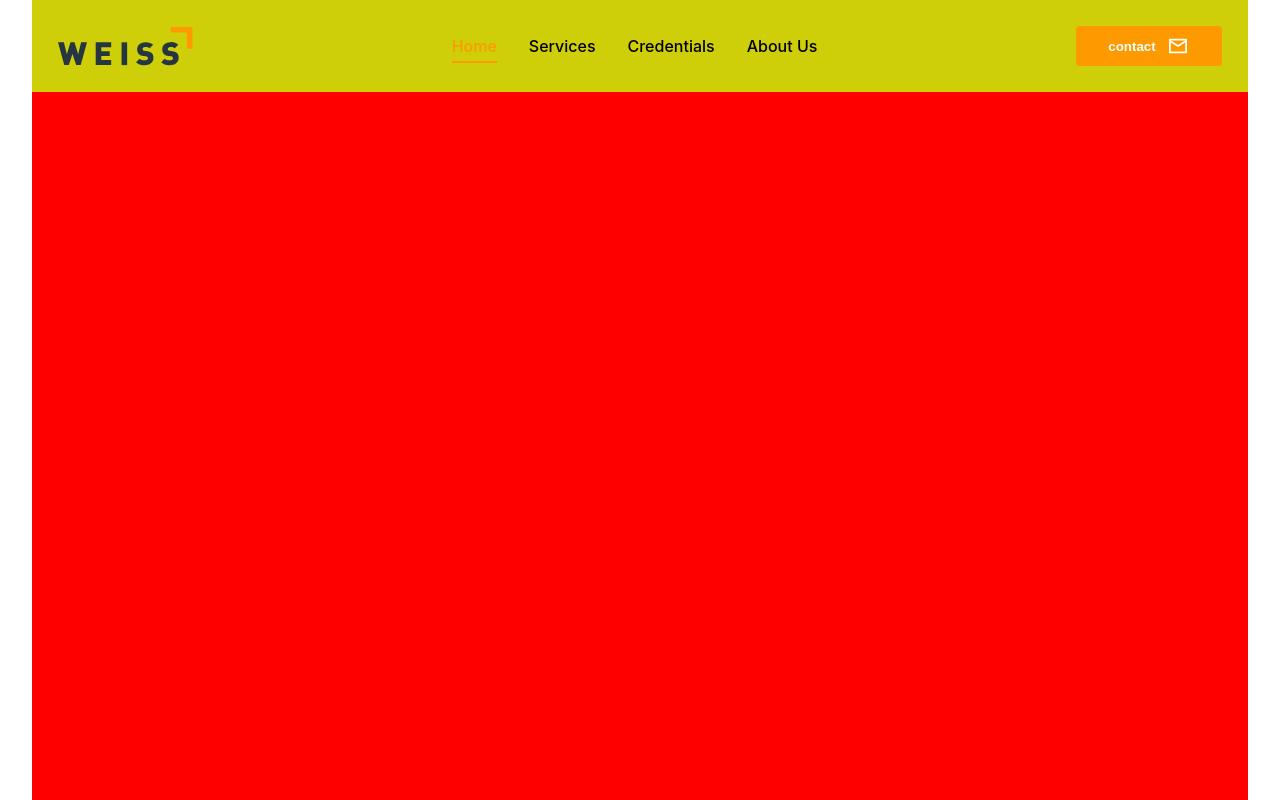
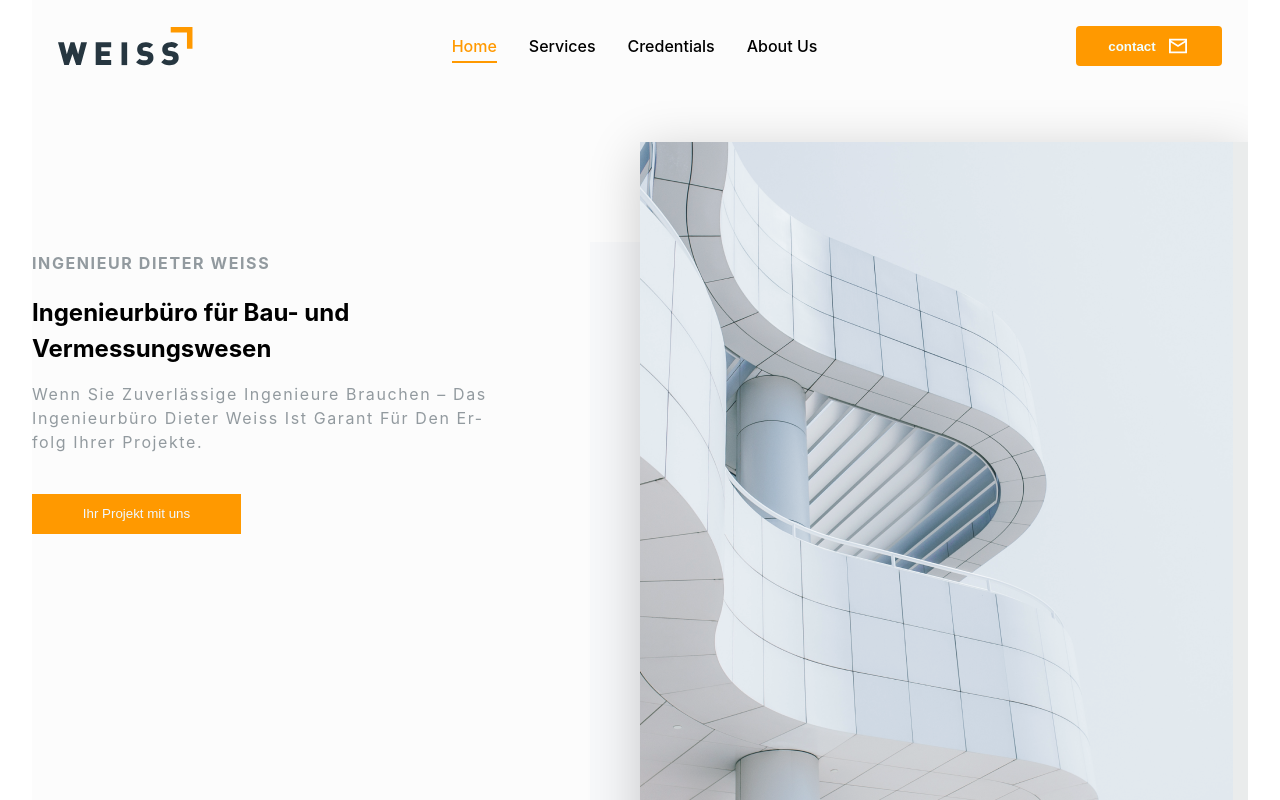
Before and after one commit to nucikk/weiss-app, a React (Vite) app in the folder vite-projec/: page / in a window 1280 px wide. Shown: the top 800 px of the page. Built offline with nearby package versions, Linux system fonts and the light colour scheme.

Commit message:
Add hero section design

```diff
--- a/vite-projec/src/App.css
+++ b/vite-projec/src/App.css
@@ -2,7 +2,8 @@
     width: 1216px;
     height: 86.25rem;
     margin: auto;
-    background-color:rgb(206, 206, 9);
+    overflow: hidden;
+    background-color:#f8f8f869;
 }
 
 
--- a/vite-projec/src/index.css
+++ b/vite-projec/src/index.css
@@ -45,6 +45,7 @@ nav {
   margin: 0;
   padding: 0;
   border: 0;
+
 }
 
 button:focus,
--- a/vite-projec/src/page/Hero.jsx
+++ b/vite-projec/src/page/Hero.jsx
@@ -1,12 +1,25 @@
-import "../style/hero.css"
+import "../style/hero.css";
+import heroRectangleImage from "../image/hero-image.png";
 
 const Hero = () => {
   return (
     <div className="hero_container">
-     <div></div>
-     <div></div>
+      <div className="hero_left">
+        <div className="hero_content">
+          <h4 className="hero_title">Ingenieur Dieter Weiss</h4>
+          <h2>Ingenieurbüro für Bau- und Vermessungswesen</h2>
+          <p className="hero_text">
+            Wenn Sie zuverlässige Ingenieure brauchen – das Ingenieurbüro Dieter
+            Weiss ist Garant für den Er­folg Ihrer Projekte.
+          </p>
+          <button className="hero_btn">Ihr Projekt mit uns</button>
+        </div>
+      </div>
+      <div className="hero_right">
+        <img src={heroRectangleImage} alt="Company photo in the hero section" />
+      </div>
     </div>
-  )
-}
+  );
+};
 
-export default Hero
+export default Hero;
--- a/vite-projec/src/style/hero.css
+++ b/vite-projec/src/style/hero.css
@@ -1,4 +1,43 @@
 .hero_container {
-    height: 750px;
-    background-color: red;
+  height: 750px;
+  display: flex;
+  justify-content: space-between;
+  margin-top: 3.125rem;
 }
+
+.hero_left,
+.hero_right {
+  width: 38rem;
+}
+
+.hero_content {
+  width: 29.375rem;
+  padding: 5.625rem 0;
+}
+
+.hero_title,
+.hero_text {
+  color: #929a9f;
+  line-height: 1.25rem;
+  letter-spacing: 0.1em;
+  text-transform: uppercase;
+}
+.hero_text {
+  margin-top: 0.9375rem;
+  text-transform: capitalize;
+  margin-bottom: 2.5rem;
+  line-height: 1.5;
+}
+
+.hero_btn {
+  width: 13.0625rem;
+  height: 2.5rem;
+  padding: 0px 1rem;
+  border: none;
+  color: aliceblue;
+  background-color: #ff9900;
+}
+.hero_right {
+  background-color: #929a9f2c;
+  box-shadow: 0px 10px 50px rgba(0, 0, 0, 0.2), -50px 100px 0px #f7f8fa;
+}
```
Also changed, not shown: vite-projec/src/image/hero-image.png (added).
